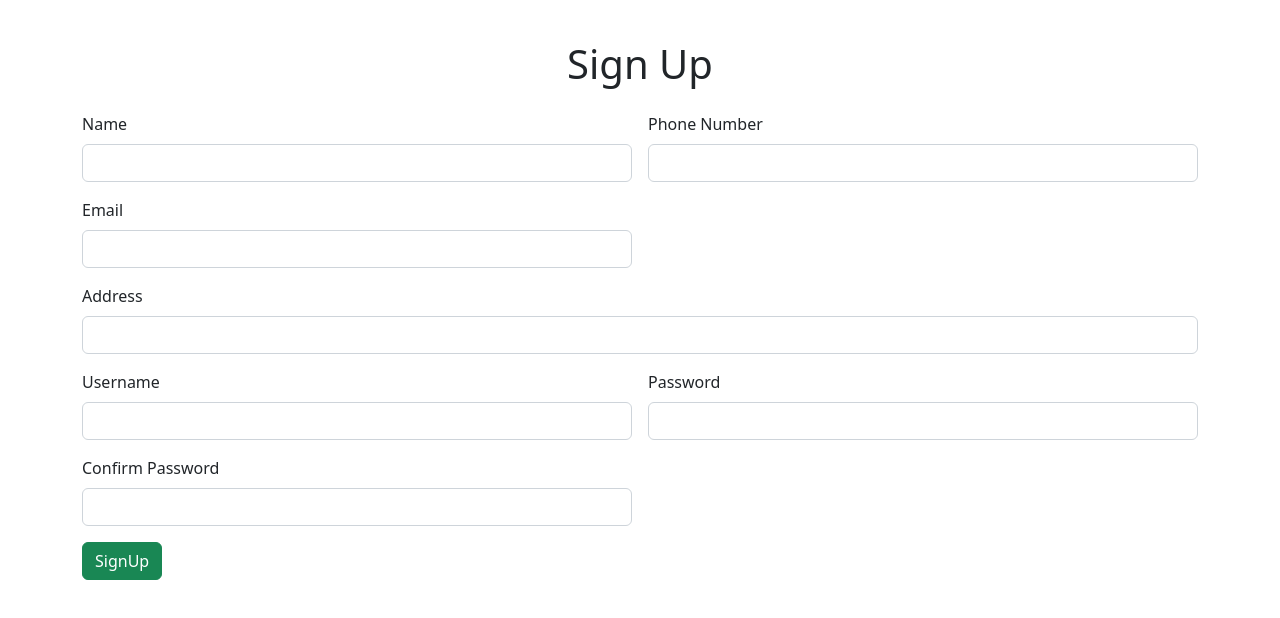
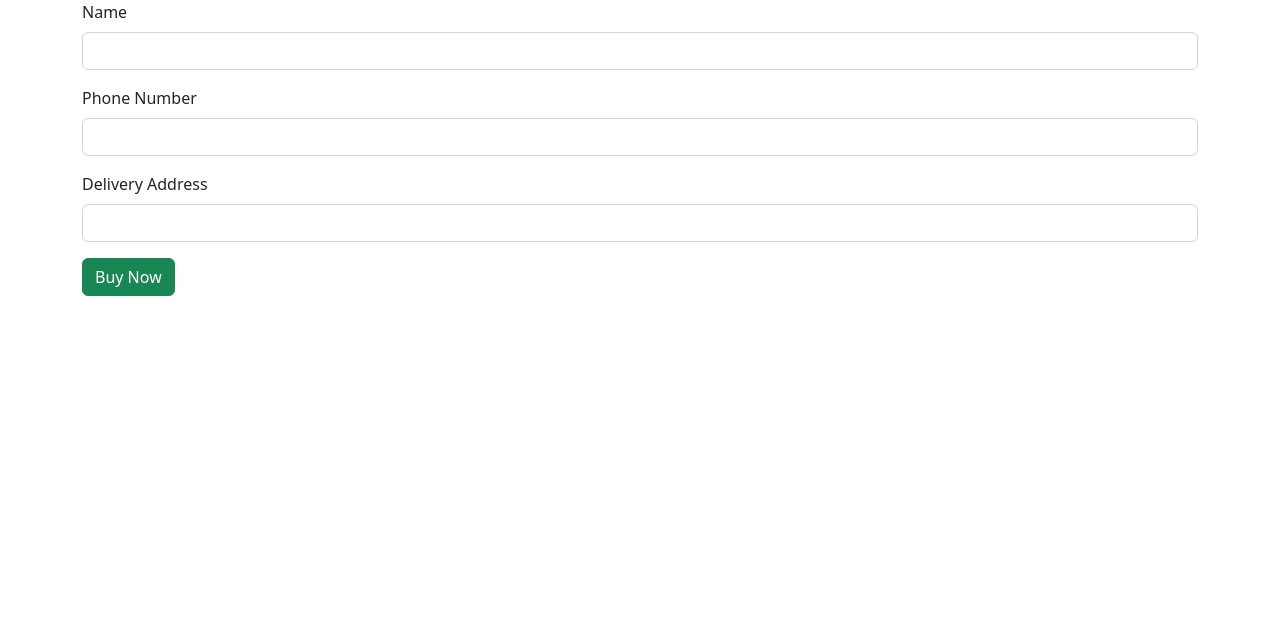
Before and after one commit to anugraha4/AngularFoodDeliveryApp, an Angular app: page / in a window 1280 px wide. Shown: the top 618 px of the page. Built offline with nearby package versions, Linux system fonts and the light colour scheme.

Commit message:
complete

```diff
--- a/src/app/app.component.html
+++ b/src/app/app.component.html
@@ -1,3 +1,3 @@
-<app-sign-up></app-sign-up>
+<app-order-now></app-order-now>
 
 <router-outlet></router-outlet>
--- a/src/app/app.module.ts
+++ b/src/app/app.module.ts
@@ -10,6 +10,7 @@ import { CakeComponent } from './cake/cake.component';
 import { SouthFoodComponent } from './south-food/south-food.component';
 import { LoginComponent } from './login/login.component';
 import { SignUpComponent } from './sign-up/sign-up.component';
+import { OrderNowComponent } from './order-now/order-now.component';
 
 @NgModule({
   declarations: [
@@ -20,7 +21,8 @@ import { SignUpComponent } from './sign-up/sign-up.component';
     CakeComponent,
     SouthFoodComponent,
     LoginComponent,
-    SignUpComponent
+    SignUpComponent,
+    OrderNowComponent
   ],
   imports: [
     BrowserModule,
--- /dev/null
+++ b/src/app/order-now/order-now.component.html
@@ -0,0 +1,23 @@
+<div class="container">
+    <div class="row">
+        <div class="col col-12 col-sm-12 col-md-12 col-lg-12 col-xl-12 col-xxl-12">
+            <div class="row g-3 gt-3">
+                <div class="col col-12 col-sm-12 col-md-12 col-lg-12 col-xl-12 col-xxl-12">
+                    <label for="" class="form-label">Name</label>
+                    <input type="text" class="form-control">
+                </div>
+                <div class="col col-12 col-sm-12 col-md-12 col-lg-12 col-xl-12 col-xxl-12">
+                    <label for="" class="form-label">Phone Number</label>
+                    <input type="text" class="form-control">
+                </div>
+                <div class="col col-12 col-sm-12 col-md-12 col-lg-12 col-xl-12 col-xxl-12">
+                    <label for="" class="form-label">Delivery Address</label>
+                    <input type="text" class="form-control">
+                </div>
+                <div class="col col-12 col-sm-12 col-md-12 col-lg-12 col-xl-12 col-xxl-12">
+                    <button class="btn btn-success" routerLink="">Buy Now</button>
+                </div>
+            </div>
+        </div>
+    </div>
+</div>
```
Also changed, not shown: src/app/order-now/order-now.component.ts (added, +10 -0 lines), src/app/order-now/order-now.component.css (added).
